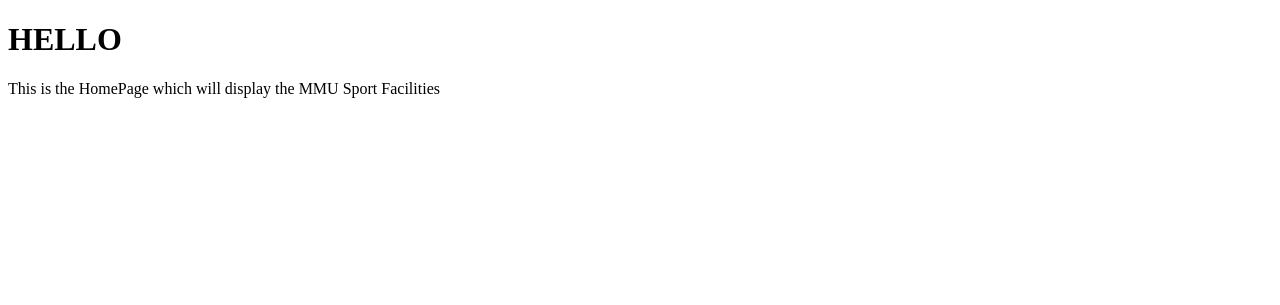
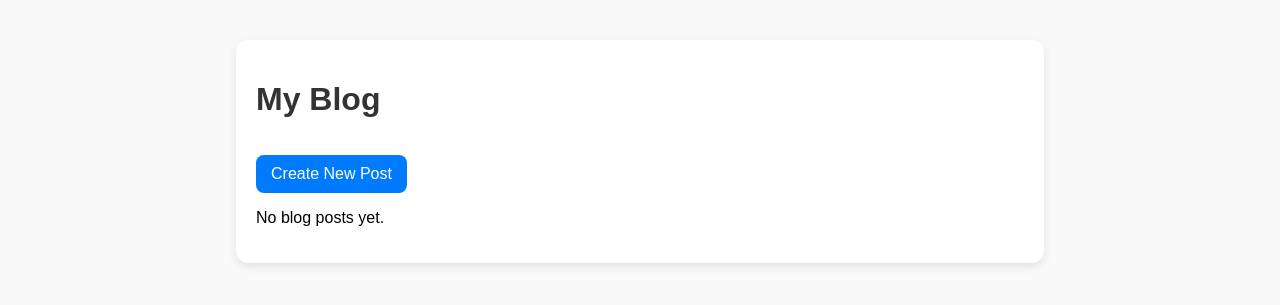
Before and after one commit to HenEeVon/GitExercise-Group18, a Flask app: page / in a window 1280 px wide. Shown: the top 305 px of the page. Run offline with Flask 3, Linux system fonts and the light colour scheme.

Commit message:
update progress

```diff
--- a/app.py
+++ b/app.py
@@ -1,10 +1,41 @@
-from flask import Flask, redirect, url_for, render_template
+from flask import Flask, request, redirect, url_for, render_template
 
 app = Flask(__name__)
 
+blog_posts = []
+next_id = 0
+
 @app.route("/")
 def home():
-    return render_template("index.html")
+    return render_template("index.html", posts=blog_posts)
+
+@app.route("/create", methods=["GET", "POST"])
+def create():
+    global next_id
+    if request.method == "POST":
+        title = request.form["title"]
+        content = request.form["content"]
+        date = request.form["date"]
+        location = request.form["location"]
+
+        # store blog post with unique ID
+        blog_posts.append({
+            "id": next_id,
+            "title": title,
+            "content": content,
+            "date": date,
+            "location": location
+        })
+        next_id += 1
+
+        return redirect(url_for("home"))
+    return render_template("create.html")
+
+@app.route("/delete/<int:post_id>", methods=["POST"])
+def delete(post_id):
+    global blog_posts
+    blog_posts = [post for post in blog_posts if post["id"] != post_id]
+    return redirect(url_for("home"))
 
 if __name__ == "__main__":
     app.run(debug=True)
--- /dev/null
+++ b/static/style.css
@@ -0,0 +1,68 @@
+body {
+    font-family: Arial, sans-serif;
+    background: #f9f9f9;
+    margin: 0;
+    padding: 0;
+}
+
+.container {
+    width: 60%;
+    margin: 40px auto;
+    background: #fff;
+    padding: 20px;
+    border-radius: 12px;
+    box-shadow: 0 3px 10px rgba(0,0,0,0.1);
+}
+
+h1 {
+    color: #333;
+}
+
+label {
+    display: block;
+    margin-top: 10px;
+    font-weight: bold;
+}
+
+input, textarea {
+    width: 100%;
+    padding: 8px;
+    margin-top: 5px;
+    border-radius: 8px;
+    border: 1px solid #ccc;
+}
+
+.btn {
+    display: inline-block;
+    margin-top: 15px;
+    padding: 10px 15px;
+    background: #007bff;
+    color: white;
+    text-decoration: none;
+    border-radius: 8px;
+    text-align: center;
+}
+
+.btn:hover {
+    background: #0056b3;
+}
+
+.post {
+    margin-top: 20px;
+    padding: 15px;
+    border-bottom: 1px solid #ddd;
+}
+
+.meta {
+    color: #888;
+    font-size: 0.9em;
+}
+
+.delete-btn {
+    background: #dc3545;
+    margin-top: 10px;
+}
+
+.delete-btn:hover {
+    background: #a71d2a;
+}
--- a/templates/index.html
+++ b/templates/index.html
@@ -1,11 +1,27 @@
 <!DOCTYPE html>
 <html>
 <head>
-    <title>Home page</title>
+    <title>My Blog</title>
+    <link rel="stylesheet" href="{{ url_for('static', filename='style.css') }}">
 </head>
 <body>
-    <h1>HELLO</h1>
-    <p>This is the HomePage which will display the MMU Sport Facilities</p>
+    <div class="container">
+        <h1>My Blog</h1>
+        <a href="{{ url_for('create') }}" class="btn">Create New Post</a>
 
+        {% for post in posts %}
+        <div class="post">
+            <h2>{{ post.title }}</h2>
+            <p class="meta">{{ post.date }} | {{ post.location }}</p>
+            <p>{{ post.content }}</p>
+
+            <form method="POST" action="{{ url_for('delete', post_id=post.id) }}" onsubmit="return confirm('Are you sure you want to delete this post?');">
+                <button type="submit" class="btn delete-btn">Delete</button>
+            </form>
+        </div>
+        {% else %}
+        <p>No blog posts yet.</p>
+        {% endfor %}
+    </div>
 </body>
 </html>
```
Also changed, not shown: templates/create.html (added, +27 -0 lines).
